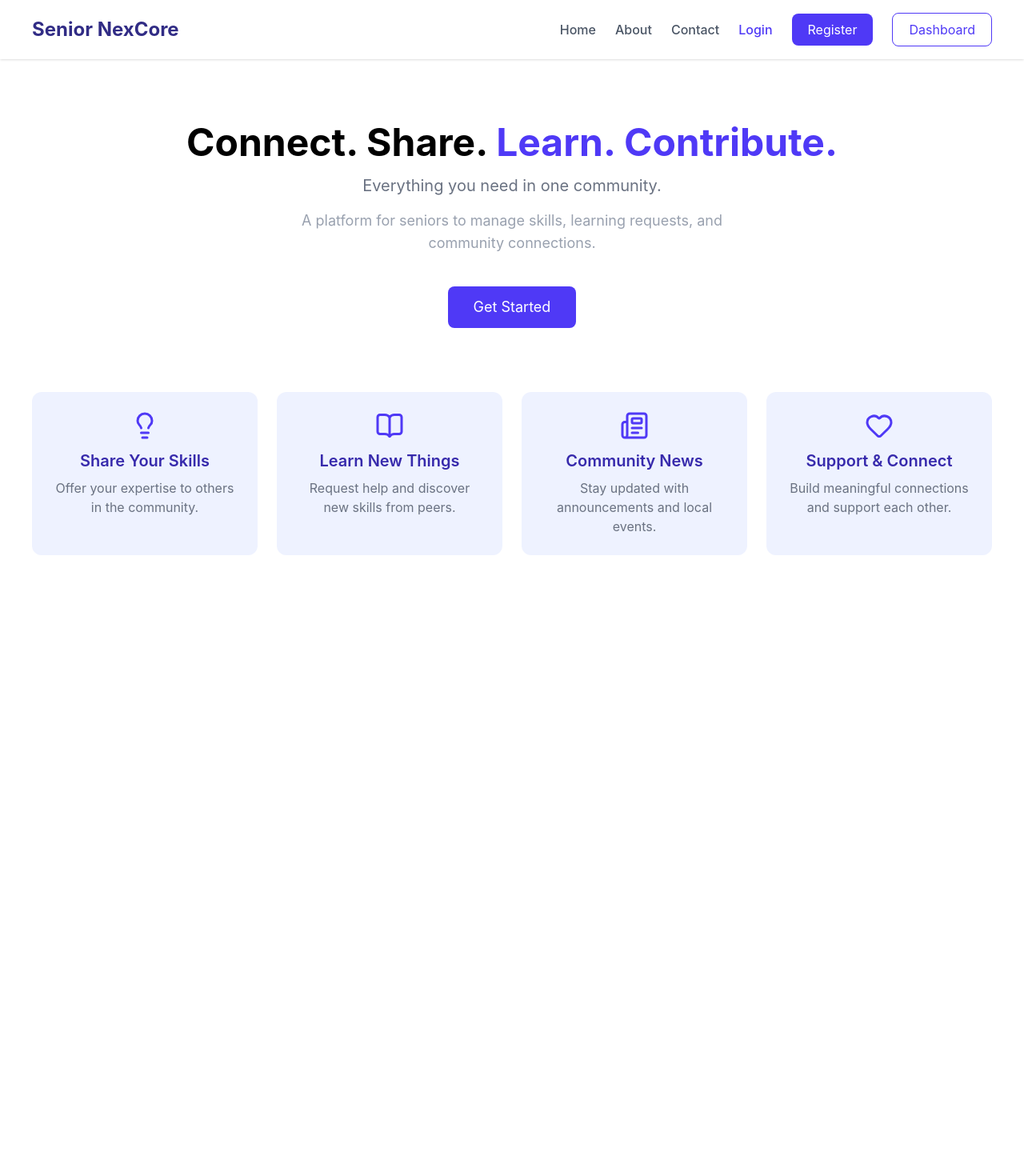
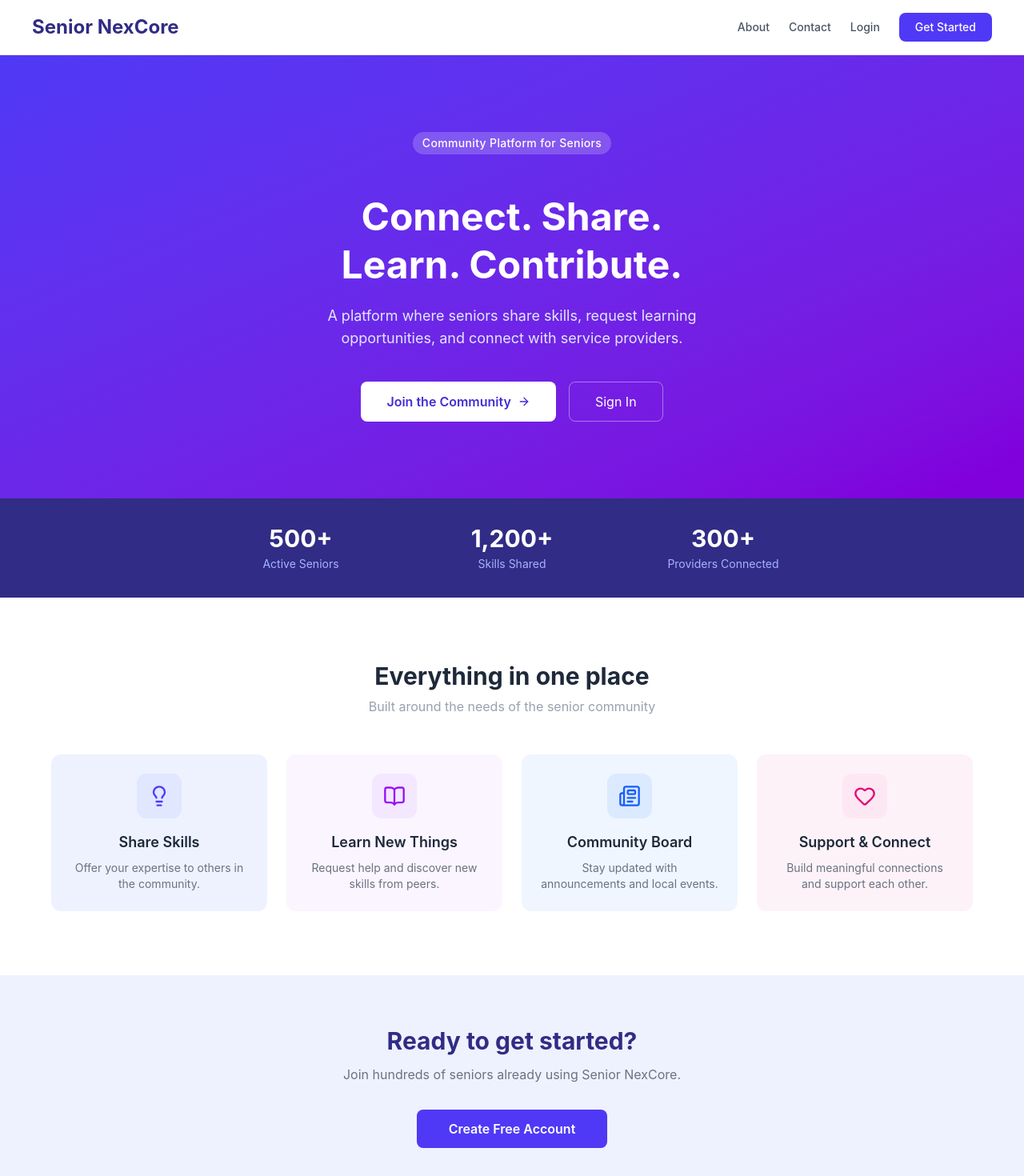
Before and after one commit to VidhyaDivakar/senior-care-hub, a React (Vite) app in the folder frontend/seniorhub/: page / in a window 1280 px wide. Shown: the top 1470 px of the page at 80% size. Before the commit the page ends 800 px from the top, so only its background shows below. Built offline with nearby package versions, Linux system fonts and the light colour scheme; no server answers.

Commit message:
Made changes to the look and feel of the home page

```diff
--- a/frontend/seniorhub/src/pages/Home.tsx
+++ b/frontend/seniorhub/src/pages/Home.tsx
@@ -1,5 +1,5 @@
 import { useNavigate } from 'react-router-dom'
-import { Lightbulb, BookOpen, Newspaper, Heart } from 'lucide-react'
+import { Lightbulb, BookOpen, Newspaper, Heart, ArrowRight } from 'lucide-react'
 
 const Home = () => {
   const navigate = useNavigate()
@@ -8,61 +8,117 @@ const Home = () => {
     <div className="min-h-screen bg-white flex flex-col">
 
       {/* Navbar */}
-      <nav className="flex items-center justify-between px-10 py-4 shadow-sm">
+      <nav className="flex items-center justify-between px-10 py-4 border-b border-gray-100">
         <h1 className="text-2xl font-bold text-indigo-900">Senior NexCore</h1>
         <div className="flex items-center gap-6">
-          <button onClick={() => navigate('/')} className="text-gray-600 hover:text-indigo-600 font-medium">Home</button>
-          <button onClick={() => navigate('/about')} className="text-gray-600 hover:text-indigo-600 font-medium">About</button>
-          <button onClick={() => navigate('/contact')} className="text-gray-600 hover:text-indigo-600 font-medium">Contact</button>
-          <button onClick={() => navigate('/login')} className="text-indigo-600 font-medium hover:underline">Login</button>
-          <button onClick={() => navigate('/register')} className="bg-indigo-600 text-white px-5 py-2 rounded-lg hover:bg-indigo-700">Register</button>
-          <button onClick={() => navigate('/dashboard')} className="bg-white text-indigo-600 border border-indigo-600 px-5 py-2 rounded-lg hover:bg-indigo-50">Dashboard</button>
+          <button onClick={() => navigate('/about')} className="text-gray-600 hover:text-indigo-600 font-medium text-sm">About</button>
+          <button onClick={() => navigate('/contact')} className="text-gray-600 hover:text-indigo-600 font-medium text-sm">Contact</button>
+          <button onClick={() => navigate('/login')} className="text-gray-600 hover:text-indigo-600 font-medium text-sm">Login</button>
+          <button onClick={() => navigate('/register')} className="bg-indigo-600 text-white px-5 py-2 rounded-lg hover:bg-indigo-700 text-sm font-medium">Get Started</button>
         </div>
       </nav>
 
       {/* Hero */}
-      <div className="flex flex-col items-center justify-center text-center px-8 py-20">
-        <h2 className="text-5xl font-bold mb-4">
-          <span className="text-black">Connect. Share. </span>
-          <span className="text-indigo-600">Learn. Contribute.</span>
+      <div className="bg-gradient-to-br from-indigo-600 to-purple-700 text-white py-24 px-8 text-center">
+        <span className="text-sm font-medium bg-white/20 px-3 py-1 rounded-full mb-6 inline-block tracking-wide">
+          Community Platform for Seniors
+        </span>
+        <h2 className="text-5xl font-bold mt-6 mb-5 leading-tight">
+          Connect. Share.<br />Learn. Contribute.
         </h2>
-        <p className="text-xl text-gray-500 mb-4">Everything you need in one community.</p>
-        <p className="text-lg text-gray-400 max-w-xl mb-10">
-          A platform for seniors to manage skills, learning requests, and community connections.
+        <p className="text-indigo-100 text-lg max-w-xl mx-auto mb-10">
+          A platform where seniors share skills, request learning opportunities, and connect with service providers.
         </p>
-        <div className="flex gap-4">
+        <div className="flex gap-4 justify-center">
+          <button
+            onClick={() => navigate('/register')}
+            className="bg-white text-indigo-700 px-8 py-3 rounded-lg text-base font-semibold hover:bg-indigo-50 flex items-center gap-2"
+          >
+            Join the Community <ArrowRight size={16} />
+          </button>
           <button
             onClick={() => navigate('/login')}
-            className="bg-indigo-600 text-white px-8 py-3 rounded-lg text-lg hover:bg-indigo-700"
+            className="border border-white/40 text-white px-8 py-3 rounded-lg text-base hover:bg-white/10"
           >
-            Get Started
+            Sign In
           </button>
         </div>
       </div>
 
-      {/* Feature Cards */}
-      <div className="grid grid-cols-1 sm:grid-cols-2 lg:grid-cols-4 gap-6 px-10 pb-20">
-        <div className="bg-indigo-50 rounded-xl p-6 text-center">
-          <Lightbulb className="mx-auto mb-3 text-indigo-600" size={36} />
-          <h3 className="text-xl font-semibold text-indigo-800 mb-2">Share Your Skills</h3>
-          <p className="text-gray-500">Offer your expertise to others in the community.</p>
-        </div>
-        <div className="bg-indigo-50 rounded-xl p-6 text-center">
-          <BookOpen className="mx-auto mb-3 text-indigo-600" size={36} />
-          <h3 className="text-xl font-semibold text-indigo-800 mb-2">Learn New Things</h3>
-          <p className="text-gray-500">Request help and discover new skills from peers.</p>
-        </div>
-        <div className="bg-indigo-50 rounded-xl p-6 text-center">
-          <Newspaper className="mx-auto mb-3 text-indigo-600" size={36} />
-          <h3 className="text-xl font-semibold text-indigo-800 mb-2">Community News</h3>
-          <p className="text-gray-500">Stay updated with announcements and local events.</p>
-        </div>
-        <div className="bg-indigo-50 rounded-xl p-6 text-center">
-          <Heart className="mx-auto mb-3 text-indigo-600" size={36} />
-          <h3 className="text-xl font-semibold text-indigo-800 mb-2">Support & Connect</h3>
-          <p className="text-gray-500">Build meaningful connections and support each other.</p>
+      {/* Stats bar */}
+      <div className="bg-indigo-900 text-white py-8 px-10">
+        <div className="max-w-3xl mx-auto grid grid-cols-3 gap-6 text-center">
+          <div>
+            <p className="text-3xl font-bold">500+</p>
+            <p className="text-indigo-300 text-sm mt-1">Active Seniors</p>
+          </div>
+          <div>
+            <p className="text-3xl font-bold">1,200+</p>
+            <p className="text-indigo-300 text-sm mt-1">Skills Shared</p>
+          </div>
+          <div>
+            <p className="text-3xl font-bold">300+</p>
+            <p className="text-indigo-300 text-sm mt-1">Providers Connected</p>
+          </div>
         </div>
       </div>
+
+      {/* Features */}
+      <div className="py-20 px-10">
+        <h3 className="text-center text-3xl font-bold text-gray-800 mb-2">Everything in one place</h3>
+        <p className="text-center text-gray-400 mb-12">Built around the needs of the senior community</p>
+        <div className="grid grid-cols-1 sm:grid-cols-2 lg:grid-cols-4 gap-6 max-w-6xl mx-auto">
+          <div className="bg-indigo-50 rounded-xl p-6 text-center hover:shadow-md transition-shadow">
+            <div className="w-14 h-14 bg-indigo-100 rounded-xl flex items-center justify-center mx-auto mb-4">
+              <Lightbulb className="text-indigo-600" size={28} />
+            </div>
+            <h4 className="text-lg font-semibold text-gray-800 mb-2">Share Skills</h4>
+            <p className="text-gray-500 text-sm">Offer your expertise to others in the community.</p>
+          </div>
+          <div className="bg-purple-50 rounded-xl p-6 text-center hover:shadow-md transition-shadow">
+            <div className="w-14 h-14 bg-purple-100 rounded-xl flex items-center justify-center mx-auto mb-4">
+              <BookOpen className="text-purple-600" size={28} />
+            </div>
+            <h4 className="text-lg font-semibold text-gray-800 mb-2">Learn New Things</h4>
+            <p className="text-gray-500 text-sm">Request help and discover new skills from peers.</p>
+          </div>
+          <div className="bg-blue-50 rounded-xl p-6 text-center hover:shadow-md transition-shadow">
+            <div className="w-14 h-14 bg-blue-100 rounded-xl flex items-center justify-center mx-auto mb-4">
+              <Newspaper className="text-blue-600" size={28} />
+            </div>
+            <h4 className="text-lg font-semibold text-gray-800 mb-2">Community Board</h4>
+            <p className="text-gray-500 text-sm">Stay updated with announcements and local events.</p>
+          </div>
+          <div className="bg-pink-50 rounded-xl p-6 text-center hover:shadow-md transition-shadow">
+            <div className="w-14 h-14 bg-pink-100 rounded-xl flex items-center justify-center mx-auto mb-4">
+              <Heart className="text-pink-600" size={28} />
+            </div>
+            <h4 className="text-lg font-semibold text-gray-800 mb-2">Support & Connect</h4>
+            <p className="text-gray-500 text-sm">Build meaningful connections and support each other.</p>
+          </div>
+        </div>
+      </div>
+
+      {/* CTA banner */}
+      <div className="bg-indigo-50 py-16 px-8 text-center">
+        <h3 className="text-3xl font-bold text-indigo-900 mb-3">Ready to get started?</h3>
+        <p className="text-gray-500 mb-8">Join hundreds of seniors already using Senior NexCore.</p>
+        <button
+          onClick={() => navigate('/register')}
+          className="bg-indigo-600 text-white px-10 py-3 rounded-lg font-semibold hover:bg-indigo-700"
+        >
+          Create Free Account
+        </button>
+      </div>
+
+      {/* Footer */}
+      <footer className="py-6 px-10 border-t border-gray-100 flex items-center justify-between text-sm text-gray-400">
+        <span>© 2025 Senior NexCore</span>
+        <div className="flex gap-6">
+          <button onClick={() => navigate('/about')} className="hover:text-indigo-600">About</button>
+          <button onClick={() => navigate('/contact')} className="hover:text-indigo-600">Contact</button>
+        </div>
+      </footer>
 
     </div>
   )
```
